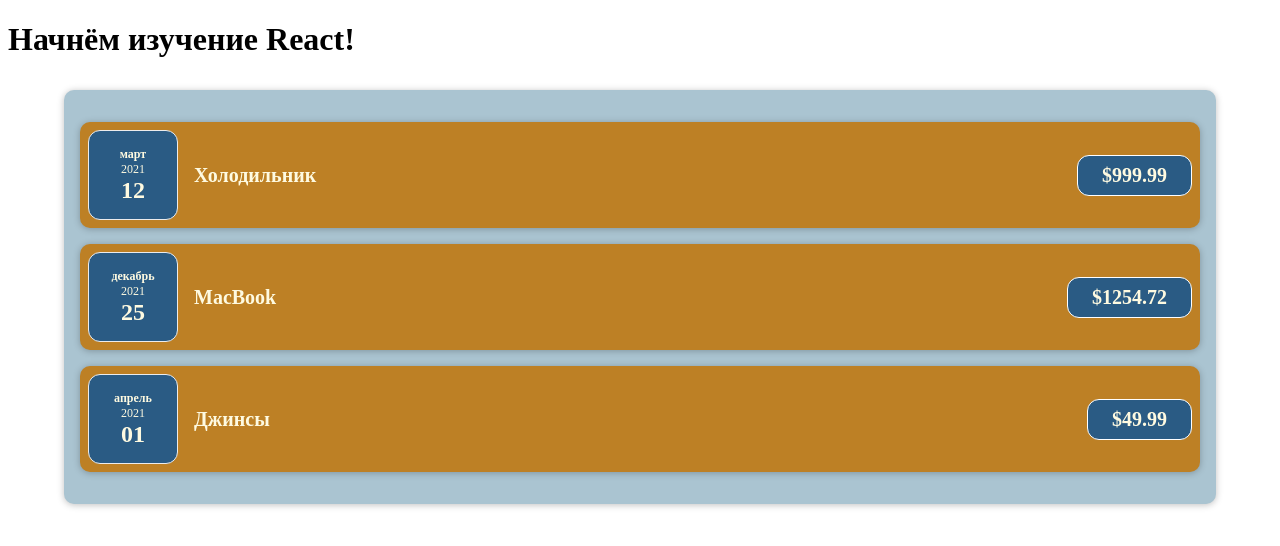
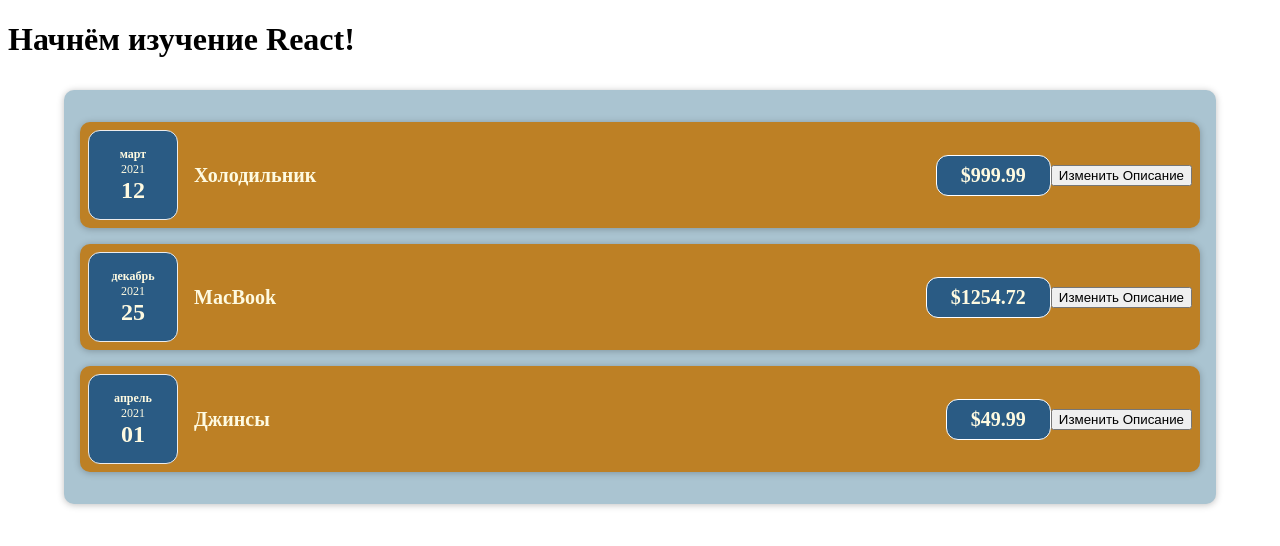
Before and after one commit to U-Ra-All/react-course-app, a React (Create React App) app: page / in a window 1280 px wide. Shown: the top 546 px of the page. Built offline with nearby package versions, Linux system fonts and the light colour scheme; the HTML template or start-up script is replaced by a standard one.

Commit message:
02-Прослушивание Событий и Работа с Обработчиками Событий

```diff
--- a/src/components/Costs/CostItem.js
+++ b/src/components/Costs/CostItem.js
@@ -3,6 +3,10 @@ import CostDate from "./CostDate";
 import Card from "../UI/Card";
 
 const CostItem = (props) => {
+  const changeDescriptionHandler = () => {
+    console.log("Click!");
+  };
+
   return (
     <Card className="cost-item">
       <CostDate date={props.date} />
@@ -10,6 +14,7 @@ const CostItem = (props) => {
         <h2>{props.description}</h2>
         <div className="cost-item__price">${props.amount}</div>
       </div>
+      <button onClick={changeDescriptionHandler}>Изменить Описание</button>
     </Card>
   );
 };
```
